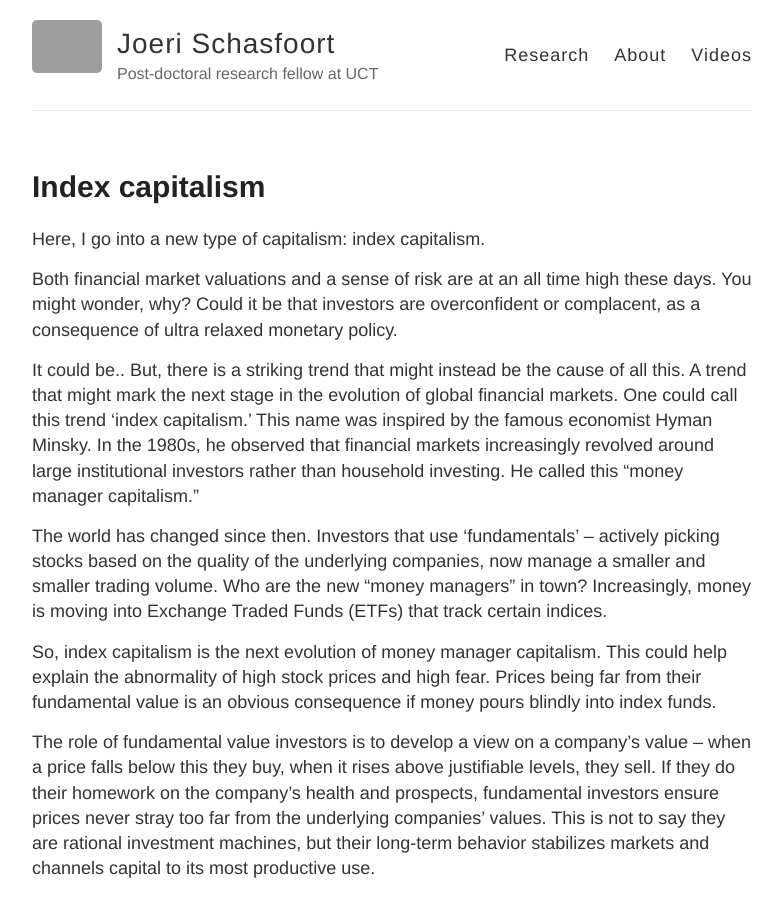
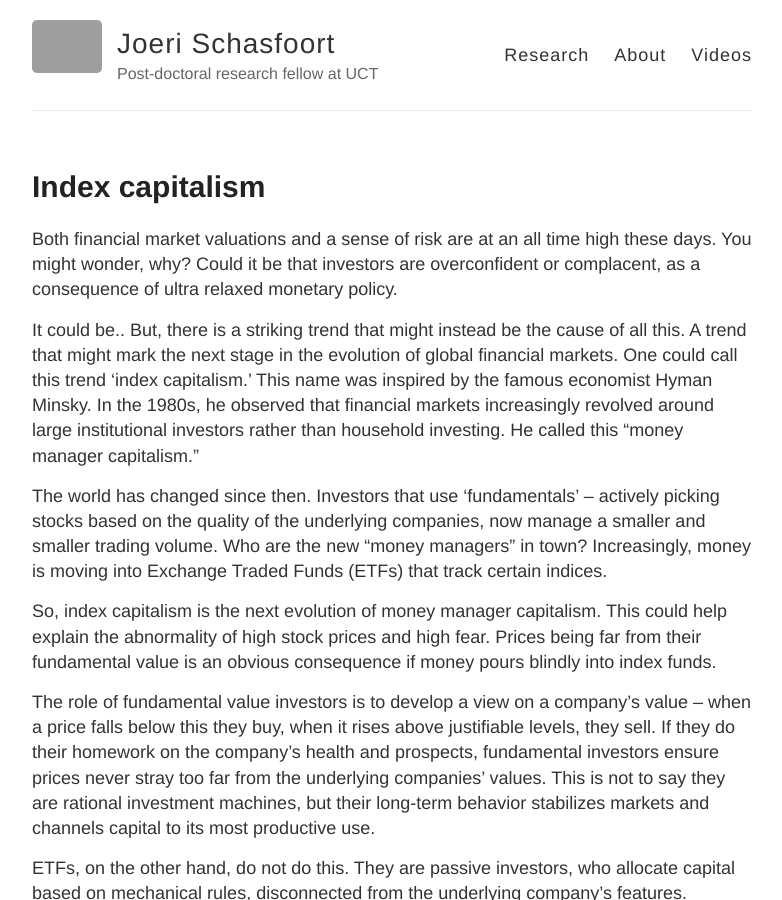
Before and after one commit to joerischasfoort/joerischasfoort.github.io, a Jekyll site: the page built from _posts/2020-2-6-Index-Capitalism.md, in a window 1280 px wide and 900 px high. Shown: the whole window, without its empty margins (248-1030 px from the left). Built offline with Jekyll 4.4.1, drawn with Linux system fonts in a browser that asks for light colours; grey boxes are pictures that could not be loaded.

Commit message:
Update 2020-2-6-Index-Capitalism.md

```diff
--- a/_posts/2020-2-6-Index-Capitalism.md
+++ b/_posts/2020-2-6-Index-Capitalism.md
@@ -2,8 +2,6 @@
 layout: post
 title: Index capitalism
 ---
-
-Here, I go into a new type of capitalism: index capitalism.
 
 Both financial market valuations and a sense of risk are at an all time high these days. You might wonder, why? Could it be that investors are overconfident or complacent, as a consequence of ultra relaxed monetary policy.
 
```
